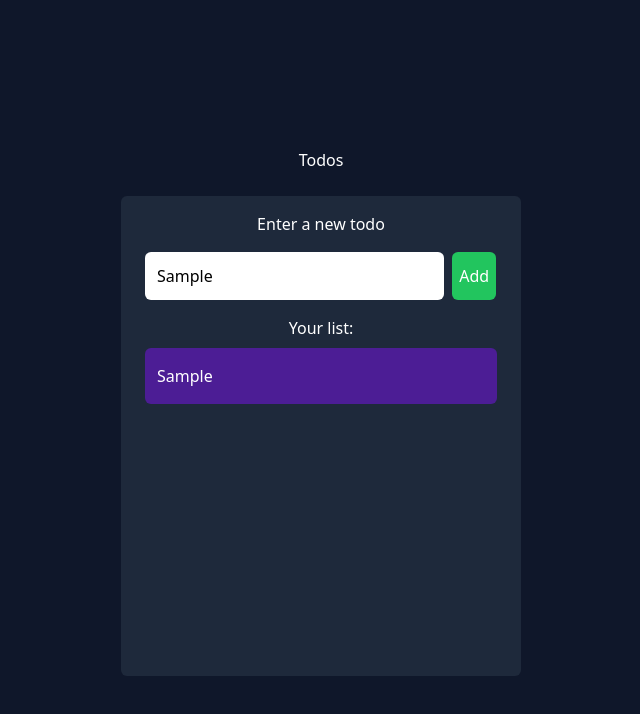
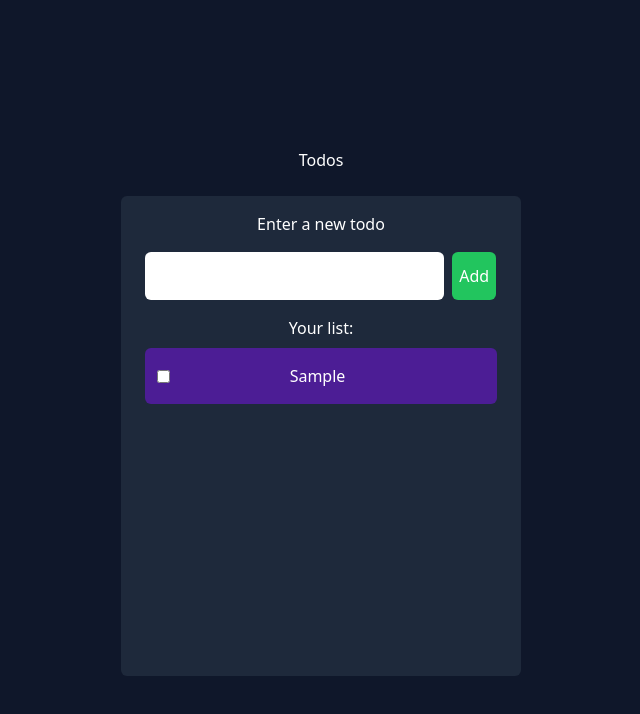
Before and after one commit to SaileshMrzn/Assignment, a React (Vite) app: page / in a window 1280 px wide. Both pictures are taken after typing "Sample" into the empty fields and a click on the button "Add". Shown: the top 714 px of the page, without its empty margins (319-959 px from the left). Built offline with nearby package versions, Linux system fonts and the light colour scheme; no server answers.

Commit message:
added status and validation

```diff
--- a/src/components/Body.jsx
+++ b/src/components/Body.jsx
@@ -4,7 +4,7 @@ import { AiOutlineDelete } from "react-icons/ai";
 
 export default function Body() {
   const [todos, setTodos] = useState([]);
-  const [tasks, setTasks] = useState([]);
+  const [tasks, setTasks] = useState("");
 
   useEffect(() => {
     axios
@@ -19,6 +19,7 @@ export default function Body() {
     const newId = `task_${todos.length}`;
     sessionStorage.setItem(newId, tasks);
     setTodos([...todos, { id: todos.length + 1, title: tasks }]);
+    setTasks("");
   };
 
   const handleDelete = (id) => {
@@ -26,6 +27,15 @@ export default function Body() {
     const updatedTodos = todos.filter((todo) => todo.id !== id);
     sessionStorage.removeItem(`task_${id}`);
     setTodos(updatedTodos);
+  };
+
+  const handleDone = (e) => {
+    e.target.parentElement.classList.toggle("line-through");
+    const checkboxes = document.querySelectorAll(".check");
+
+    checkboxes.forEach((checkbox) => {
+      checkbox.title = checkbox.title === "pending" ? "completed" : "pending";
+    });
   };
 
   return (
@@ -39,6 +49,7 @@ export default function Body() {
               type="text"
               className="h-[3rem] w-[85%] rounded-md my-2 text-black pl-3"
               value={tasks}
+              required
               onChange={(e) => setTasks(e.target.value)}
             ></input>
             <button
@@ -65,11 +76,21 @@ export default function Body() {
                       key={todo.id}
                       className="bg-violet-900 h-[3.5rem] w-100 rounded-md m-2 text-left pl-3 flex items-center justify-between group"
                     >
-                      {todo.title}
+                      <input
+                        type="checkbox"
+                        className="check"
+                        id="check"
+                        title="pending"
+                        onClick={handleDone}
+                      />
+                      {todo.title === ""
+                        ? (todo.title = "Untitled")
+                        : todo.title.charAt(0).toUpperCase() +
+                          todo.title.slice(1)}
                       <div
                         onClick={() => handleDelete(todo.id)}
                         className="bg-red-600 h-[3.5rem] w-[2rem] flex items-center justify-center relative right-0 rounded-md
-                      cursor-pointer translate-x-[3rem] invisible group-hover:translate-x-0 group-hover:visible transition-all duration-400 ease-in-out"
+                        cursor-pointer translate-x-[3rem] invisible group-hover:translate-x-0 group-hover:visible transition-all duration-400 ease-in-out"
                       >
                         <AiOutlineDelete />
                       </div>
```
